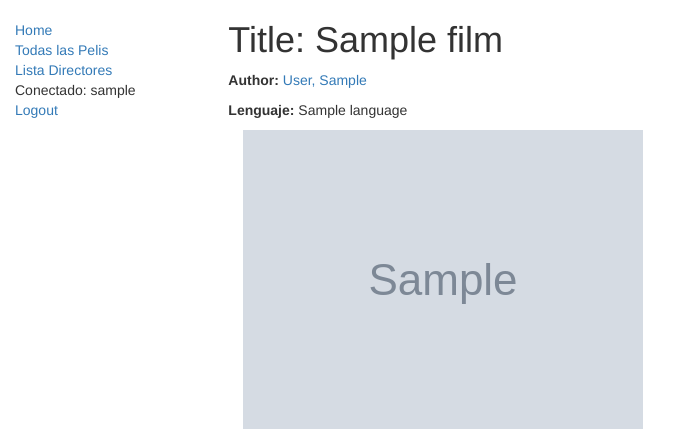
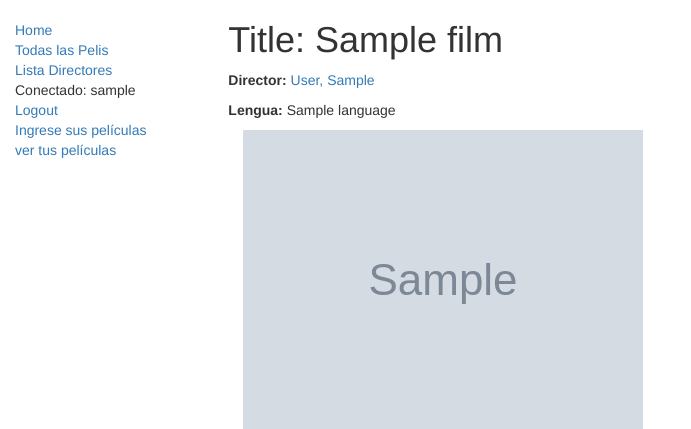
Before and after one commit to elespejodetarkovsky/filmspatia, a Django app: page /catalogo/film/1 in a window 1280 px wide. Shown: the top 429 px of the page, without its empty margins (0-691 px from the left). Run offline with Django 3.2, Linux system fonts and the light colour scheme; a user stored in the database is signed in; tables that the repository leaves empty hold one stand-in row (values such as "Sample post"); grey boxes marked "Sample" are stand-in pictures; some libraries are stand-ins or nearby versions.

Commit message:
ultimas modificaciones

```diff
--- a/catalogo/apps.py
+++ b/catalogo/apps.py
@@ -2,4 +2,5 @@ from django.apps import AppConfig
 
 
 class CatalogoConfig(AppConfig):
+    '''app que se agregará a setting del proyecto'''
     name = 'catalogo'
--- a/catalogo/models.py
+++ b/catalogo/models.py
@@ -76,20 +76,7 @@ class FilmInstance(models.Model):
     #usuario = models.ForeignKey('Usuario', on_delete=models.SET_NULL, null=True)
     fechaPedido = models.DateField(null=True, blank=True)
     prestado_a = models.ForeignKey(User, on_delete=models.SET_NULL, null=True, blank=True)
-#     LOAN_STATUS = (
-#         ('m', 'Maintenance'),
-#         ('o', 'On loan'),
-#         ('a', 'Available'),
-#         ('r', 'Reserved'),
-#     )
 
-    #status = models.CharField(max_length=1, choices=LOAN_STATUS, blank=True, default='m', help_text='Disponibilidad del libro')
-
-#     @property
-#     def is_overdue(self):
-#         if self.due_back and date.today() > self.due_back:
-#             return True
-#         return False
 
     class Meta:
         ordering = ["prestado_a"]
@@ -130,7 +117,7 @@ class Director(Persona):
 
     def get_absolute_url(self):
         """
-        Retorna la url para acceder a una instancia particular de un autor.
+        Retorna la url para acceder a una instancia particular de un director.
         """
         return reverse('director-detail', args=[str(self.id)])
 
--- a/catalogo/templates/base.html
+++ b/catalogo/templates/base.html
@@ -28,6 +28,8 @@
           {% if user.is_authenticated %}
      		<li>Conectado: {{ user.get_username }}</li>
      		<li><a href="{% url 'logout'%}?next={{request.path}}">Logout</a></li>
+     		<li><a href="{% url 'filminstanceform' %}">Ingrese sus películas</a></li>
+     		<li><a href="{% url 'mis-films' %}">ver tus películas</a></li>
    		  {% else %}
             <li><a href="{% url 'login'%}?next={{request.path}}">Login</a></li>
           {% endif %}
--- a/catalogo/templates/catalogo/director_detail.html
+++ b/catalogo/templates/catalogo/director_detail.html
@@ -2,7 +2,7 @@
 
 {% block content %}
 
-<h1>Author: {{ director }} </h1>
+<h1>Director: {{ director }} </h1>
 <p>{{director.date_of_birth}} - {% if director.date_of_death %}{{director.date_of_death}}{% endif %}</p>
 
 <div style="margin-left:20px;margin-top:20px">
--- a/catalogo/templates/catalogo/director_list.html
+++ b/catalogo/templates/catalogo/director_list.html
@@ -8,7 +8,6 @@
 
       {% for director in director_list %}
       <li>
-     	{{ director.get_absolute_url }}
         <a href="{{ director.get_absolute_url }}">{{ director.first_name }}</a> ({{director.last_name}})
       </li>
       {% endfor %}
--- a/catalogo/templates/catalogo/film_detail.html
+++ b/catalogo/templates/catalogo/film_detail.html
@@ -4,11 +4,11 @@
 {% load static %}
   <h1>Title: {{ film.title }}</h1>
 
-  <p><strong>Author:</strong> <a href="{% url 'director-detail' film.director.pk %}">{{ film.director }}</a></p>
-  <p><strong>Lenguaje:</strong> {{ film.lengua }}</p>
+  <p><strong>Director:</strong> <a href="{% url 'director-detail' film.director.pk %}">{{ film.director }}</a></p>
+  <p><strong>Lengua:</strong> {{ film.lengua }}</p>
             <div class="col-lg-3 col-md-4 offset-lg-1">
                 <img src="{% static film.cartel_img.url %}" alt="My image">
             </div>
-  <p><strong>Genero:</strong> {% for genero in film.genero.all %} {{ genero }}{% if not forloop.last %}, {% endif %}{% endfor %}</p>
+  <p><strong>Género:</strong> {% for genero in film.genero.all %} {{ genero }}{% if not forloop.last %}, {% endif %}{% endfor %}</p>
 
 {% endblock %}
--- a/catalogo/urls.py
+++ b/catalogo/urls.py
@@ -1,13 +1,12 @@
 '''
 Created on 21 may. 2019
 
-@author: sebas
+@author: sebastian turone
 '''
 from django.conf.urls import url
 
 from . import views
 
-print("Hola Flavia")
 
 urlpatterns = [
 #     url('', views.index, name='index'),
@@ -25,3 +24,8 @@ urlpatterns = [
 urlpatterns += [
     url(r'^misfilms/$', views.prestamosByUserListView.as_view(), name='mis-films'),
 ]
+
+
+urlpatterns += [
+    url(r'^film/new/$', views.film_new, name='filminstanceform'),
+]
--- a/catalogo/views.py
+++ b/catalogo/views.py
@@ -12,8 +12,6 @@ def index(request):
     # Genera contadores de algunos de los objetos principales
     num_films=Film.objects.all().count()
     num_instances=FilmInstance.objects.all().count()
-    # Libros disponibles (status = 'a')
-    #num_instances_available=BookInstance.objects.filter(status__exact='a').count()
     num_directores = Director.objects.count()  # El 'all()' esta implícito por defecto.
 
     #Número de visita en esta vista, se cuenta como una variable de sisión
@@ -48,12 +46,19 @@ from django.contrib.auth.mixins import LoginRequiredMixin
 
 class prestamosByUserListView(LoginRequiredMixin,generic.ListView):
     """
-    Generic class-based view listing books on loan to current user.
+    Generic class-based view listing films on loan to current user.
     """
-    print("Usuario registrado")
     model = FilmInstance
     template_name ='catalogo/filminstance_list_films_user.html'
     paginate_by = 10
 
     def get_queryset(self):
         return FilmInstance.objects.filter(prestado_a=self.request.user)
+
+
+
+from .forms import FilmInstanceForm
+
+def film_new(request):
+    form = FilmInstanceForm
+    return render(request, 'catalogo/film_edit.html', {'form': form})
--- a/filmspatia/settings.py
+++ b/filmspatia/settings.py
@@ -32,6 +32,7 @@ ALLOWED_HOSTS = []
 
 INSTALLED_APPS = [
     'django.contrib.admin',
+    'django.contrib.admindocs', #generará la documentación
     'django.contrib.auth', #Incluye los modelos predeterminados
     'django.contrib.contenttypes', #incluye los sistemas predeterminados
     'django.contrib.sessions',
@@ -48,6 +49,7 @@ MIDDLEWARE = [
     'django.contrib.auth.middleware.AuthenticationMiddleware',
     'django.contrib.messages.middleware.MessageMiddleware',
     'django.middleware.clickjacking.XFrameOptionsMiddleware',
+    'django.contrib.admindocs.middleware.XViewMiddleware',
 ]
 
 ROOT_URLCONF = 'filmspatia.urls'
--- a/filmspatia/urls.py
+++ b/filmspatia/urls.py
@@ -17,20 +17,19 @@ from django.contrib import admin
 from django.urls import path
 from django.conf.urls import url
 
+# Use include() to add paths from the catalog application
+from django.urls import include
 
 urlpatterns = [
+    path('admin/doc/', include('django.contrib.admindocs.urls')),
     path('admin/', admin.site.urls),
 ]
-
-
-# Use include() to add paths from the catalog application
-from django.urls import include
 
 urlpatterns += [
     path('catalogo/', include('catalogo.urls')),
 ]
 
-#Add URL maps to redirect the base URL to our application
+#El flujo URL será dirigido hacia /catalogo/
 from django.views.generic import RedirectView
 urlpatterns += [
     path('', RedirectView.as_view(url='/catalogo/', permanent=True)),
@@ -42,7 +41,7 @@ from django.conf.urls.static import static
 
 urlpatterns += static(settings.STATIC_URL, document_root=settings.STATIC_ROOT)
 
-#Add Django site authentication urls (for login, logout, password management)
+#Redirige hacia el acceso de usuario
 
 urlpatterns += [
     url(r'^accounts/', include('django.contrib.auth.urls')),
```
Also changed, not shown: catalogo/forms.py (added, +10 -0 lines), catalogo/templates/catalogo/film_edit.html (added, +9 -0 lines), catalogo/templates/index.html (+4 -4 lines), 1 other file.
